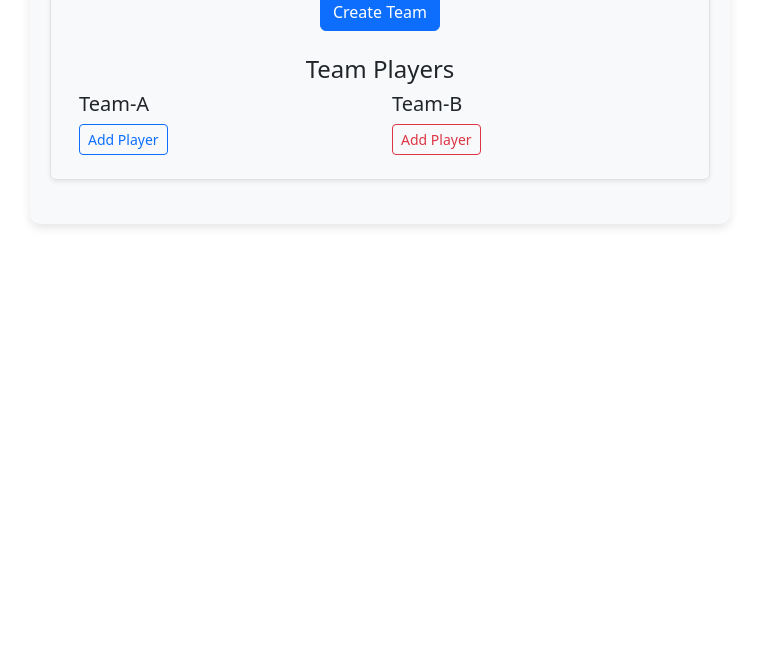
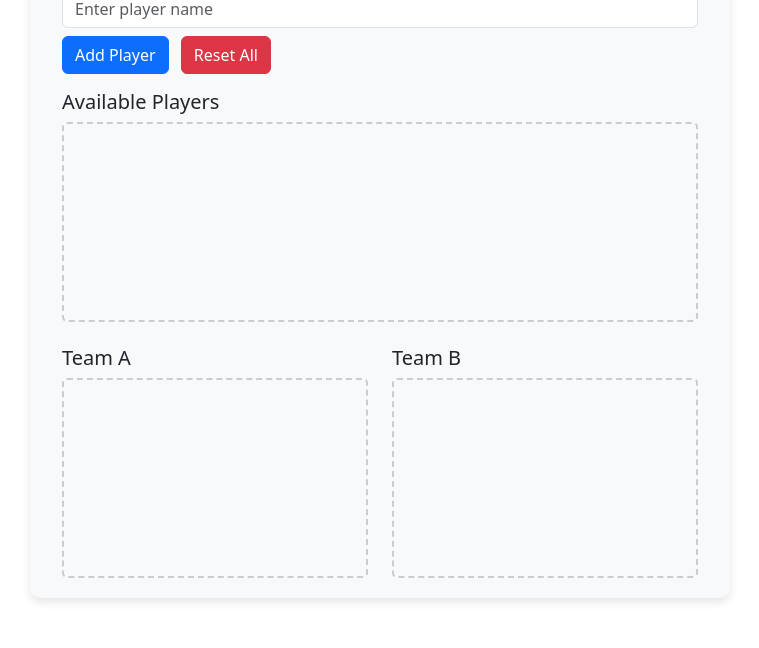
Before and after one commit to vinay402080/Cricket, a plain HTML site: page index.html in a window 1280 px wide. Shown: the part 546-1194 px from the top of the page, without its empty margins (260-1019 px from the left). Before the commit the page ends 820 px from the top, so only its background shows below. Drawn offline with nearby package versions, Linux system fonts and the light colour scheme.

Commit message:
player MG

```diff
--- a/index.css
+++ b/index.css
@@ -63,3 +63,23 @@
   text-align: center;
   margin: 2px;
 }
+
+
+
+/*
+sdlfksdlfalfkdjlfaslfjslfsaffl  */
+
+.team-box {
+      min-height: 200px;
+      border: 2px dashed #ccc;
+      padding: 10px;
+      border-radius: 5px;
+    }
+    .player {
+      padding: 5px 10px;
+      margin: 5px 0;
+      background-color: #f8f9fa;
+      border: 1px solid #ccc;
+      border-radius: 4px;
+      cursor: grab;
+    }
--- a/index.html
+++ b/index.html
@@ -29,6 +29,10 @@
         </div>
     </div>
 
+    <div class="my-3">
+        <h6>Ball History</h6>
+        <div id="ball-history" class="d-flex overflow-auto gap-3 border rounded p-2" style="white-space: nowrap;"></div>
+    </div>
 
    <div class="container my-4 p-3 border rounded shadow-sm" id="controls">
         <h5 class="mb-3">Update Score</h5>
@@ -54,37 +58,35 @@
         </div>
    </div>
 
-   <div class="my-3">
-        <h6>Ball History</h6>
-        <div id="ball-history" class="d-flex overflow-auto gap-3 border rounded p-2" style="white-space: nowrap;"></div>
+    <!-- sdlfksdlfalfkdjlfaslfjslfsaffl -->
+   <div class="container">
+  <h2>Cricket Team Selector</h2>
+
+  <!-- Add Player -->
+  <div class="mb-3">
+    <input type="text" id="playerInput" class="form-control" placeholder="Enter player name">
+    <button class="btn btn-primary mt-2" onclick="addPlayer()">Add Player</button>
+    <button class="btn btn-danger mt-2 ms-2" onclick="resetAll()">Reset All</button>
   </div>
 
-    <!-- ADMIN controls score buttons container -->
-    <div class="container my-4 p-3 border rounded shadow-sm" id="controls">
+  <!-- Player Pool -->
+  <div class="mb-4">
+    <h5>Available Players</h5>
+    <div id="playerPool" class="team-box" ondrop="drop(event, 'pool')" ondragover="allowDrop(event)"></div>
+  </div>
 
-     <!-- create button -->
-    <div class="text-center my-4">
-    <button class="btn btn-primary" onclick="createTeams()">Create Team</button>
-    </div>
-    <!-- players adding -->
-    <div class="container mt-4">
-        <h4 class="text-center">Team Players</h4>
+  <!-- Teams -->
   <div class="row">
     <div class="col-md-6">
-            <h5 id="team1-name-display">Team-A</h5>
-            <button class="btn btn-sm btn-outline-primary mb-2" onclick="addPlayerToTeam('team1')">Add Player</button>
-            <ul id="team1-player-list" class="list-group"></ul>
+      <h5>Team A</h5>
+      <div id="teamA" class="team-box" ondrop="drop(event, 'teamA')" ondragover="allowDrop(event)"></div>
     </div>
     <div class="col-md-6">
-            <h5 id="team2-name-display">Team-B</h5>
-            <button class="btn btn-sm btn-outline-danger mb-2" onclick="addPlayerToTeam('team2')">Add Player</button>
-            <ul id="team2-player-list" class="list-group"></ul>
+      <h5>Team B</h5>
+      <div id="teamB" class="team-box" ondrop="drop(event, 'teamB')" ondragover="allowDrop(event)"></div>
     </div>
   </div>
 </div>
-
-    </div>
-
 </div>
 
 
--- a/index.js
+++ b/index.js
@@ -178,3 +178,86 @@ function undoLastAction() {
 
   document.getElementById("current-over").textContent = `Current Over: ${currentOver}`;
 }
+
+//==========================================================================================
+let players = JSON.parse(localStorage.getItem("players")) || [];
+let teams = JSON.parse(localStorage.getItem("teams")) || { teamA: [], teamB: [] };
+
+function saveData() {
+  localStorage.setItem("players", JSON.stringify(players));
+  localStorage.setItem("teams", JSON.stringify(teams));
+}
+
+function addPlayer() {
+  const input = document.getElementById("playerInput");
+  const name = input.value.trim();
+  if (name && !players.includes(name)) {
+    players.push(name);
+    saveData();
+    input.value = "";
+    render();
+  } else {
+    alert("Player already exists or name is empty.");
+  }
+}
+
+function resetAll() {
+  if (confirm("Are you sure you want to reset all players and teams?")) {
+    players = [];
+    teams = { teamA: [], teamB: [] };
+    saveData();
+    render();
+  }
+}
+
+function allowDrop(ev) {
+  ev.preventDefault();
+}
+
+function drag(ev) {
+  ev.dataTransfer.setData("text", ev.target.id);
+}
+
+function drop(ev, target) {
+  ev.preventDefault();
+  const id = ev.dataTransfer.getData("text");
+  const name = document.getElementById(id).textContent;
+
+  // Remove from all
+  players = players.filter(p => p !== name);
+  teams.teamA = teams.teamA.filter(p => p !== name);
+  teams.teamB = teams.teamB.filter(p => p !== name);
+
+  // Add to target
+  if (target === "pool") players.push(name);
+  else teams[target].push(name);
+
+  saveData();
+  render();
+}
+
+function render() {
+  const pool = document.getElementById("playerPool");
+  const teamA = document.getElementById("teamA");
+  const teamB = document.getElementById("teamB");
+
+  pool.innerHTML = "";
+  teamA.innerHTML = "";
+  teamB.innerHTML = "";
+
+  players.forEach(p => pool.appendChild(createPlayerElement(p)));
+  teams.teamA.forEach(p => teamA.appendChild(createPlayerElement(p)));
+  teams.teamB.forEach(p => teamB.appendChild(createPlayerElement(p)));
+}
+
+function createPlayerElement(name) {
+  const div = document.createElement("div");
+  div.className = "player";
+  div.textContent = name;
+  div.id = "player-" + name;
+  div.draggable = true;
+  div.ondragstart = drag;
+  return div;
+}
+
+window.onload = render;
```
Lines whose indentation alone changed are shown as unchanged.
